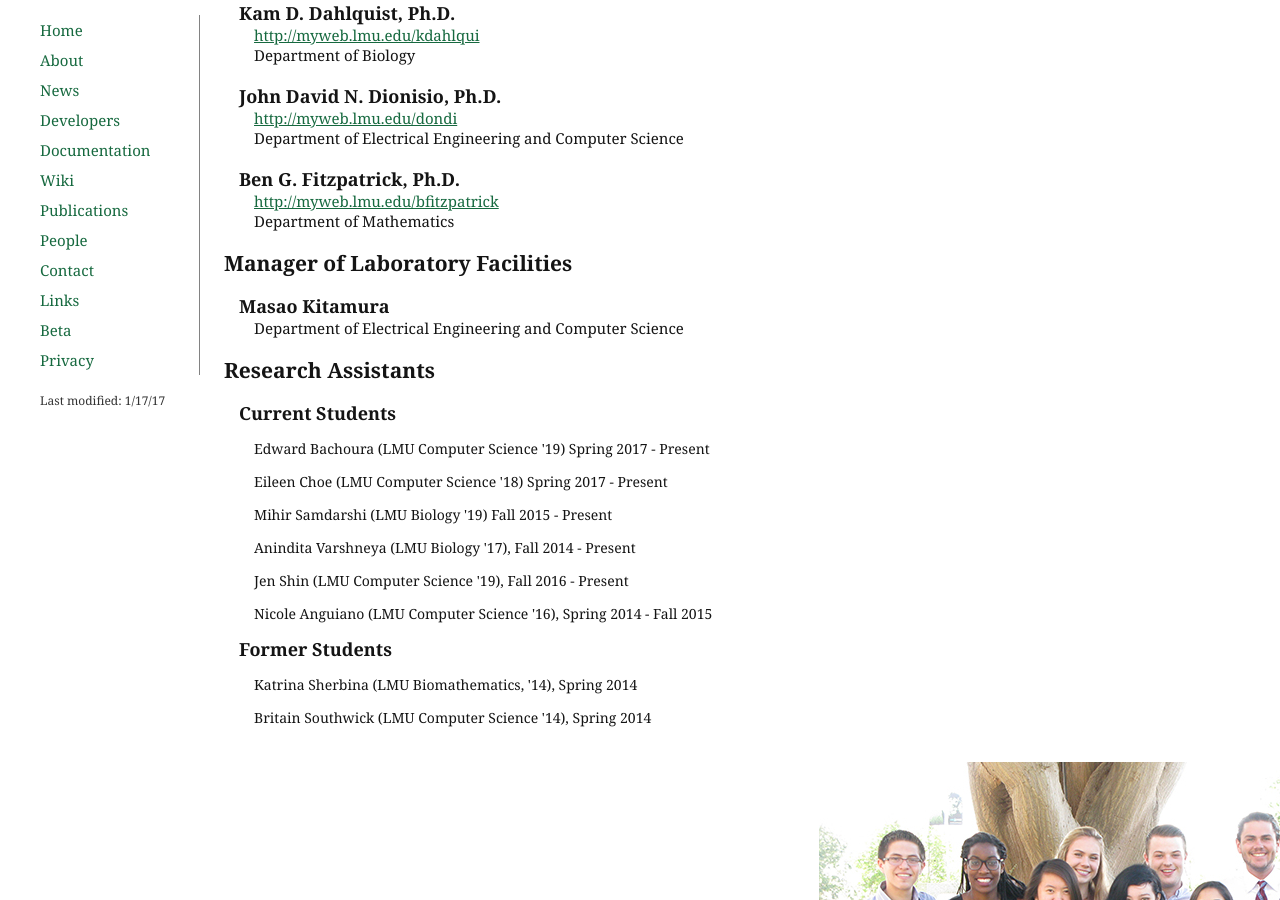
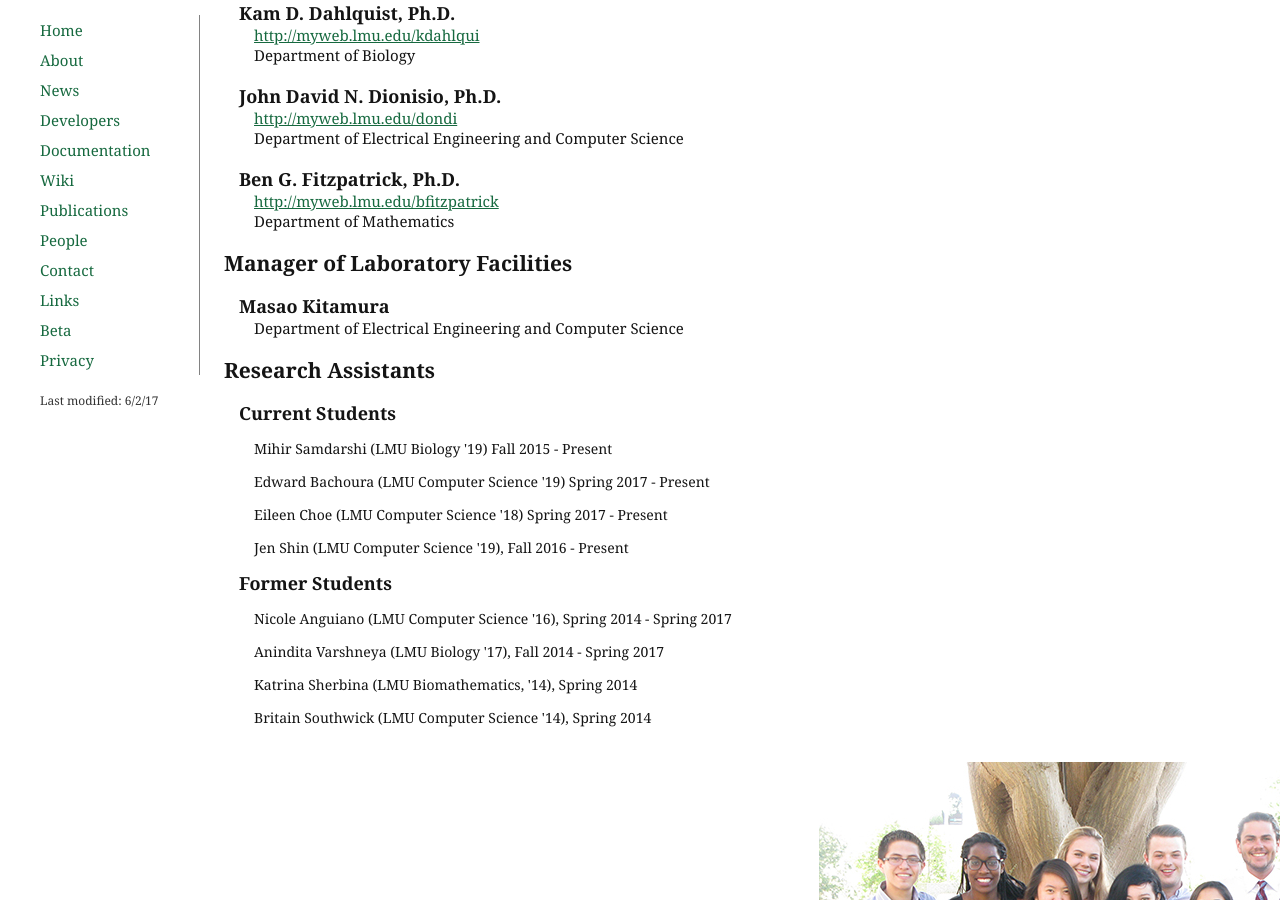
Before and after one commit to dondi/GRNsight, a Jekyll site: the page built from people.html, in a window 1280 px wide and 900 px high, scrolled down 271 px. Built offline with Jekyll 4.4.1, drawn with Linux system fonts in a browser that asks for light colours; nearby versions of some CDN libraries.

Commit message:
updated people page

```diff
--- a/people.html
+++ b/people.html
@@ -1,7 +1,7 @@
 ---
 layout: default
 title: People
-modified: 1/17/17
+modified: 6/2/17
 description: Principal Investigators, current and former undergraduate research assistants for the GRNsight gene regulatory network visualization web app.
 ---
             <div class="fixWidthforImage">
@@ -30,13 +30,13 @@ description: Principal Investigators, current and former undergraduate research
 
                         <h2>Research Assistants</h2>
                           <p class="name">Current Students</p>
+                            <p class="studentName">Mihir Samdarshi (LMU Biology '19) Fall 2015 - Present</p>
                             <p class="studentName">Edward Bachoura (LMU Computer Science '19) Spring 2017 - Present</p>
                             <p class="studentName">Eileen Choe (LMU Computer Science '18) Spring 2017 - Present</p>
-                            <p class="studentName">Mihir Samdarshi (LMU Biology '19) Fall 2015 - Present</p>
-                            <p class="studentName">Anindita Varshneya (LMU Biology '17), Fall 2014 - Present</p>
                             <p class="studentName">Jen Shin (LMU Computer Science '19), Fall 2016 - Present</p>
-                            <p class="studentName">Nicole Anguiano (LMU Computer Science '16), Spring 2014 - Fall 2015</p>
                           <p class="name">Former Students</p>
+                            <p class="studentName">Nicole Anguiano (LMU Computer Science '16), Spring 2014 - Spring 2017</p>
+                            <p class="studentName">Anindita Varshneya (LMU Biology '17), Fall 2014 - Spring 2017</p>
                             <p class="studentName">Katrina Sherbina (LMU Biomathematics, '14), Spring 2014</p>
                             <p class="studentName">Britain Southwick (LMU Computer Science '14), Spring 2014</p>
                     </div>
```
